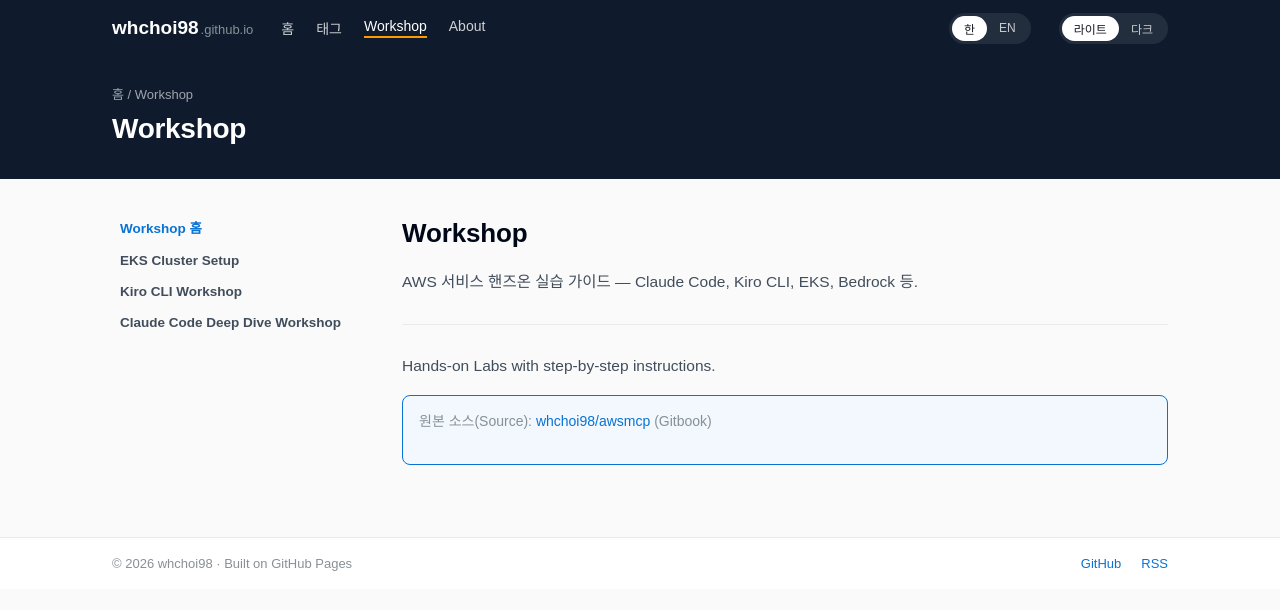
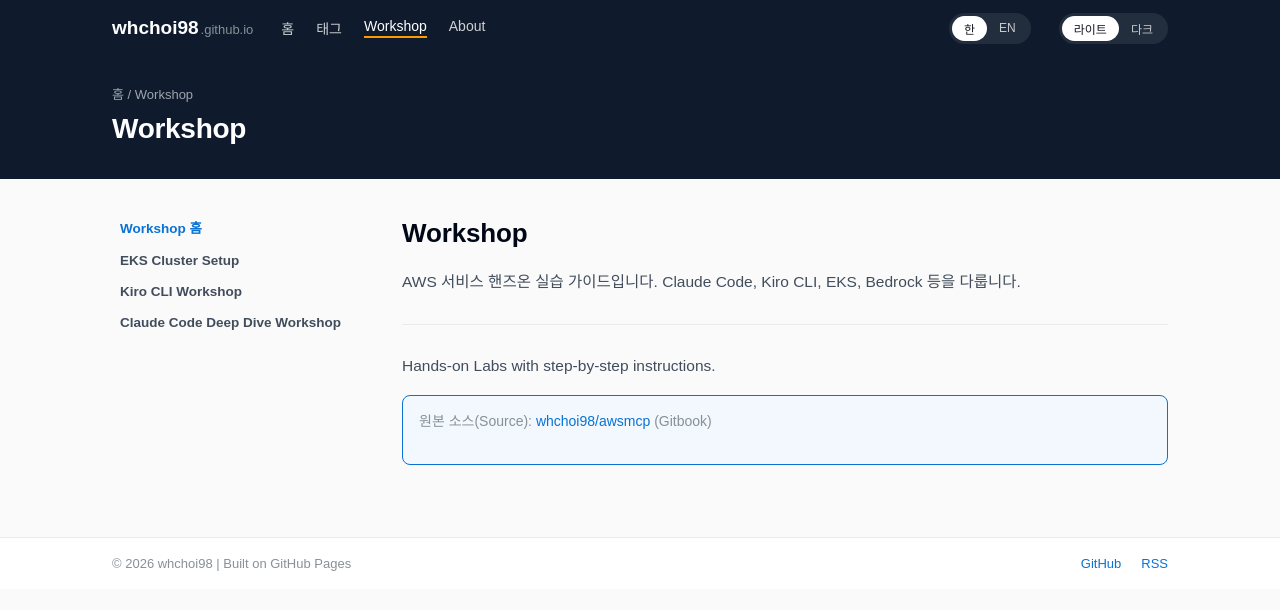
Before and after one commit to whchoi98/whchoi98.github.io, a Jekyll site: the page built from docs/workshop/index.md, in a window 1280 px wide. Shown: the top 610 px of the page. Built offline with Jekyll 4.4.1, drawn with Linux system fonts in a browser that asks for light colours; some web fonts are replaced.

Commit message:
fix: remove middle dots from the site chrome and reword the hero subtitle
- Hero subtitle: "AWS, Kubernetes, Agentic AI를 직접 테스트한 기록을 실패 사례까지 포함해 정리합니다."
  ("Records of hands-on tests with AWS, Kubernetes, and agentic AI, including the failures.")
- The label above the hero title, post meta lines, list labels, category counts, the footer and the
  view counts use "|" or a comma instead of a middle dot
- Workshop index: the description is a sentence instead of an em dash phrase

```diff
--- a/_layouts/default.html
+++ b/_layouts/default.html
@@ -32,8 +32,8 @@
 {{ content }}
 <footer class="site-footer">
   <div class="wrap footer-row">
-    <span class="footer-copy">© 2026 whchoi98 · Built on GitHub Pages</span>
-    {% if site.goatcounter %}<span class="view-count" data-views-total data-goat-code="{{ site.goatcounter }}" hidden>· <span class="l-ko">총 조회 <b data-views-n></b>회</span><span class="l-en"><b data-views-n></b> total views</span></span>{% endif %}
+    <span class="footer-copy">© 2026 whchoi98 | Built on GitHub Pages</span>
+    {% if site.goatcounter %}<span class="view-count" data-views-total data-goat-code="{{ site.goatcounter }}" hidden>| <span class="l-ko">총 조회 <b data-views-n></b>회</span><span class="l-en"><b data-views-n></b> total views</span></span>{% endif %}
     <div class="footer-spacer"></div>
     <a href="https://github.com/whchoi98" target="_blank" rel="noopener">GitHub</a>
     <a href="/feed.xml">RSS</a>
--- a/_layouts/listing.html
+++ b/_layouts/listing.html
@@ -11,7 +11,7 @@ layout: default
     {% include topbar.html %}
     <div class="page-hero">
       <h1 class="page-hero-title">{{ page.title }}</h1>
-      <p class="page-hero-sub">{{ page.description }}{% if page.list_category %} · {{ posts | size }}편{% endif %}</p>
+      <p class="page-hero-sub">{{ page.description }}{% if page.list_category %} | {{ posts | size }}편{% endif %}</p>
     </div>
   </div>
 </header>
@@ -27,7 +27,7 @@ layout: default
         <span class="post-card-excerpt">{% if p.excerpt_en %}<span class="l-ko">{{ p.excerpt }}</span><span class="l-en">{{ p.excerpt_en }}</span>{% else %}{{ p.excerpt }}{% endif %}</span>
         <div class="meta-row">
           {% for t in p.tags %}<a href="/tags/?tag={{ t | url_encode }}" class="chip">{{ t }}</a>{% endfor %}
-          <span class="meta-text">{{ p.date | date: "%Y.%m.%d" }} · {{ p.minutes }}<span class="l-ko">분</span><span class="l-en"> min</span></span>
+          <span class="meta-text">{{ p.date | date: "%Y.%m.%d" }} | {{ p.minutes }}<span class="l-ko">분</span><span class="l-en"> min</span></span>
         </div>
       </div>
     </div>
--- a/_layouts/post.html
+++ b/_layouts/post.html
@@ -12,8 +12,8 @@ layout: default
       </div>
       <h1 class="post-hero-title">{% if page.title_en %}<span class="l-ko">{{ page.title }}</span><span class="l-en">{{ page.title_en }}</span>{% else %}{{ page.title }}{% endif %}</h1>
       <div class="post-hero-meta">
-        <span class="meta-light">{{ page.date | date: "%Y.%m.%d" }} · {{ page.minutes }}<span class="l-ko">분</span><span class="l-en"> min</span> · {{ site.author }}</span>
-        {% if site.goatcounter %}<span class="view-count meta-light" data-views data-goat-code="{{ site.goatcounter }}" hidden>· <span class="l-ko">조회 <b data-views-n></b>회</span><span class="l-en"><b data-views-n></b> views</span></span>{% endif %}
+        <span class="meta-light">{{ page.date | date: "%Y.%m.%d" }} | {{ page.minutes }}<span class="l-ko">분</span><span class="l-en"> min</span> | {{ site.author }}</span>
+        {% if site.goatcounter %}<span class="view-count meta-light" data-views data-goat-code="{{ site.goatcounter }}" hidden>| <span class="l-ko">조회 <b data-views-n></b>회</span><span class="l-en"><b data-views-n></b> views</span></span>{% endif %}
         {% for t in page.tags %}<span class="chip chip-dark">{{ t }}</span>{% endfor %}
       </div>
     </div>
--- a/_layouts/tags.html
+++ b/_layouts/tags.html
@@ -24,7 +24,7 @@ layout: default
         <span class="post-card-excerpt">{% if p.excerpt_en %}<span class="l-ko">{{ p.excerpt }}</span><span class="l-en">{{ p.excerpt_en }}</span>{% else %}{{ p.excerpt }}{% endif %}</span>
         <div class="meta-row">
           {% for t in p.tags %}<button type="button" class="chip chip-btn" data-tag="{{ t }}">{{ t }}</button>{% endfor %}
-          <span class="meta-text">{{ p.date | date: "%Y.%m.%d" }} · {{ p.minutes }}<span class="l-ko">분</span><span class="l-en"> min</span></span>
+          <span class="meta-text">{{ p.date | date: "%Y.%m.%d" }} | {{ p.minutes }}<span class="l-ko">분</span><span class="l-en"> min</span></span>
         </div>
       </div>
     </div>
--- a/assets/js/main.js
+++ b/assets/js/main.js
@@ -81,8 +81,8 @@
       });
       if (label) {
         label.textContent = isEn()
-          ? (q ? shown + " results" : "All " + total + " posts · newest first")
-          : (q ? shown + "편 검색됨" : "전체 " + total + "편 · 최신순");
+          ? (q ? shown + " results" : "All " + total + " posts, newest first")
+          : (q ? shown + "편 검색됨" : "전체 " + total + "편, 최신순");
       }
       if (empty) empty.hidden = !(q && shown === 0);
       repage(list);
@@ -121,8 +121,8 @@
       var en = document.documentElement.classList.contains("lang-en");
       if (heading) {
         heading.textContent = en
-          ? (tag ? shown + ' posts tagged "' + tag + '"' : "All " + tagCards.length + " posts · " + names.length + " tags")
-          : (tag ? '"' + tag + '" 태그의 글 ' + shown + "편" : "전체 " + tagCards.length + "편 · " + names.length + "개 태그");
+          ? (tag ? shown + ' posts tagged "' + tag + '"' : "All " + tagCards.length + " posts, " + names.length + " tags")
+          : (tag ? '"' + tag + '" 태그의 글 ' + shown + "편" : "전체 " + tagCards.length + "편, " + names.length + "개 태그");
       }
       chipRow.querySelectorAll(".chip-lg").forEach(function (b) {
         b.classList.toggle("active", (b.getAttribute("data-tag") || null) === tag);
--- a/docs/workshop/index.md
+++ b/docs/workshop/index.md
@@ -10,7 +10,7 @@ permalink: /docs/workshop/
 # Workshop
 {: .fs-9 }
 
-AWS 서비스 핸즈온 실습 가이드 — Claude Code, Kiro CLI, EKS, Bedrock 등.
+AWS 서비스 핸즈온 실습 가이드입니다. Claude Code, Kiro CLI, EKS, Bedrock 등을 다룹니다.
 {: .fs-6 .fw-300 }
 
 ---
```
Also changed, not shown: _layouts/home.html (+6 -6 lines), CHANGELOG.md.
